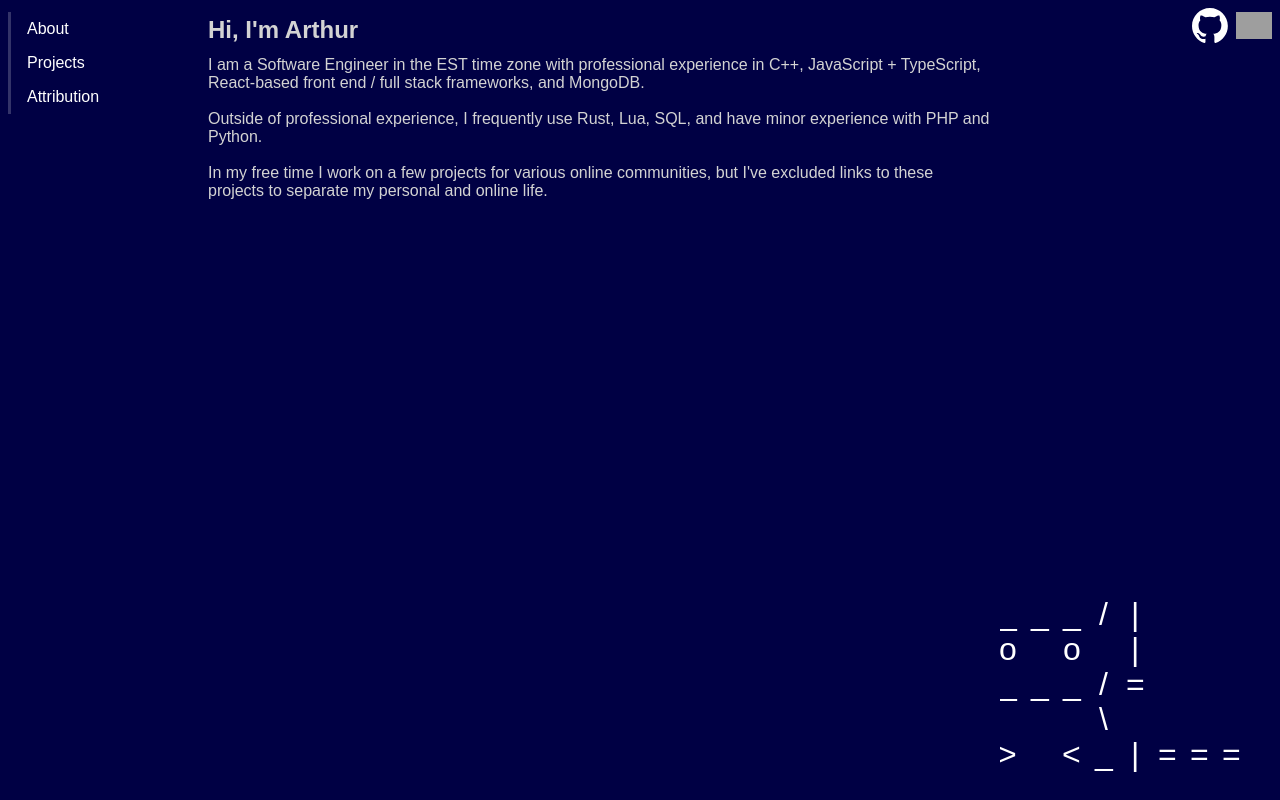
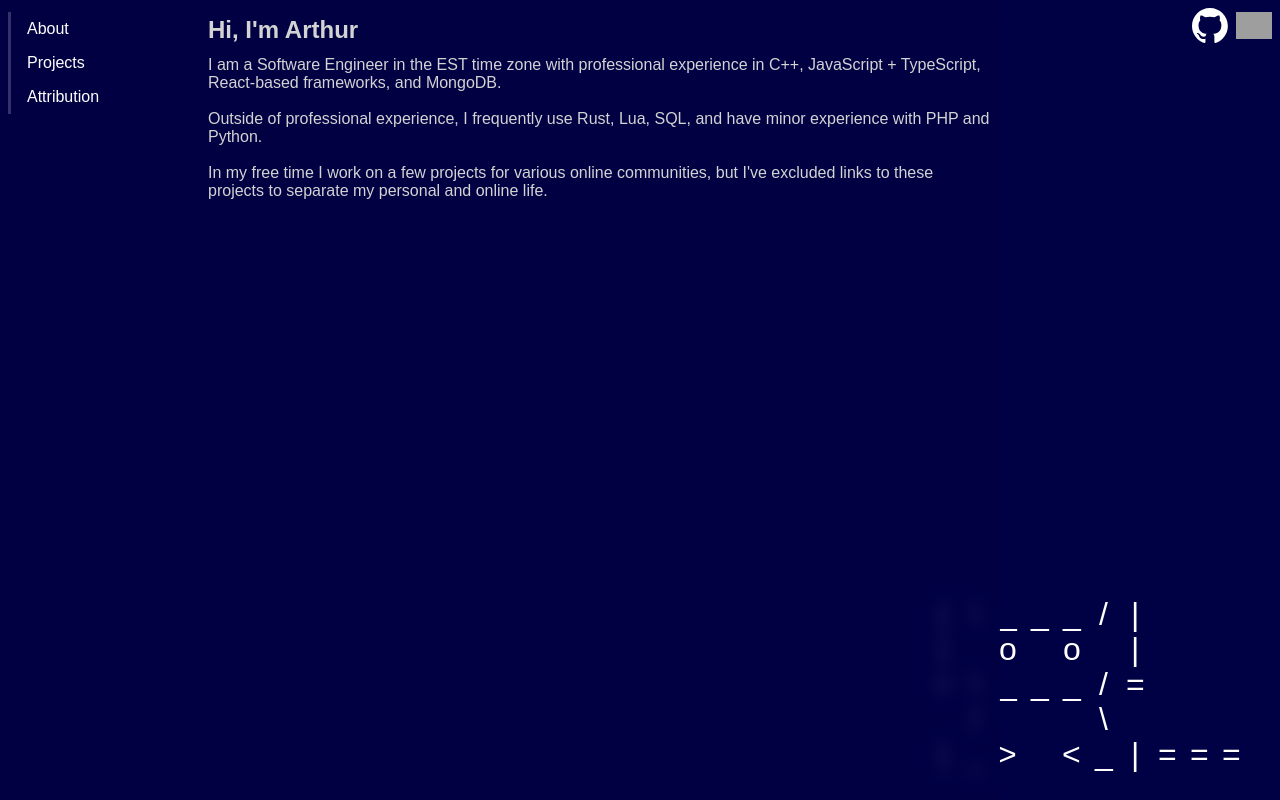
Before and after one commit to ArthurCose/personal-website, a Next.js app: page /about in a window 1280 px wide. Built offline with nearby package versions, Linux system fonts and the light colour scheme; grey boxes are pictures that could not be loaded.

Commit message:
Further adjust theme

```diff
--- a/src/pages/about.tsx
+++ b/src/pages/about.tsx
@@ -5,8 +5,8 @@ export default function About() {
 
       <p>
         I am a Software Engineer in the EST time zone with professional
-        experience in C++, JavaScript + TypeScript, React-based front end / full
-        stack frameworks, and MongoDB.
+        experience in C++, JavaScript + TypeScript, React-based frameworks, and
+        MongoDB.
       </p>
       <br />
 
--- a/src/styles/globals.css
+++ b/src/styles/globals.css
@@ -60,7 +60,8 @@ body {
 #app-container {
   display: flex;
   max-width: 1000px;
-  background: var(--background);
+  background: color-mix(in srgb, var(--background), #004c 100%);
+  backdrop-filter: var(--backdrop-filter);
 }
 
 body,
```
